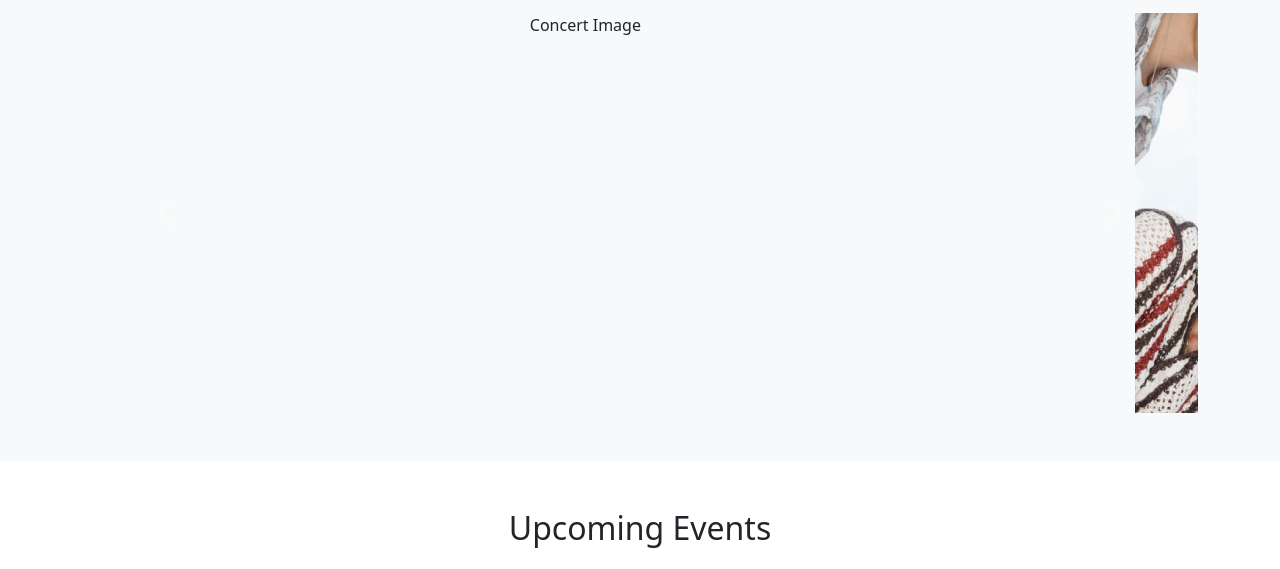
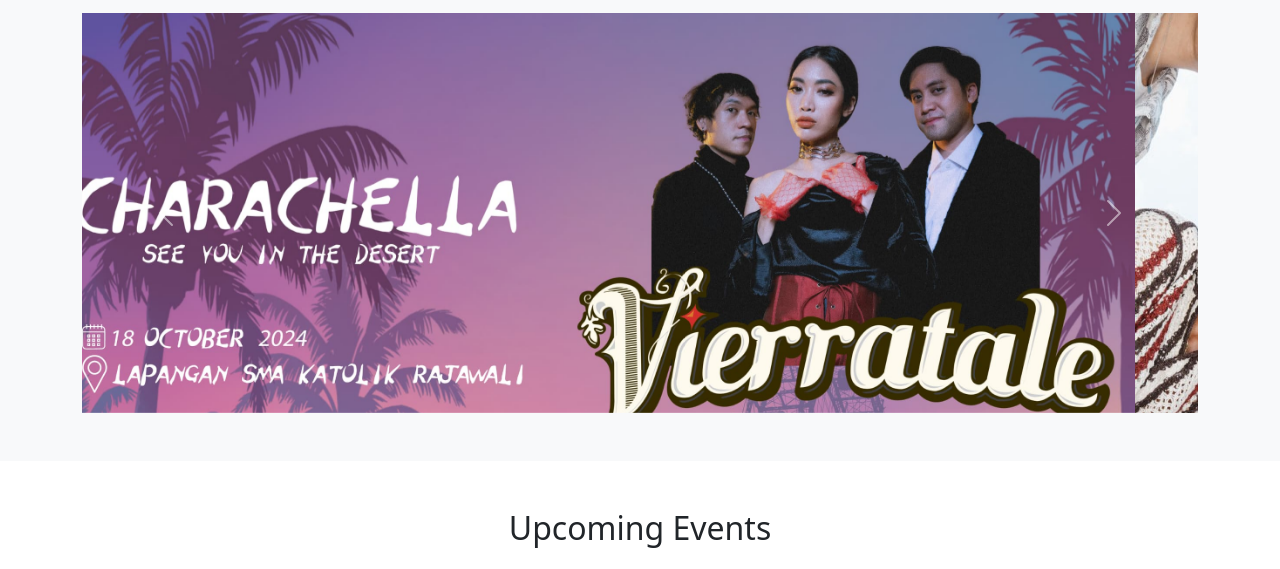
Before and after one commit to Khirinakhairurrooziqina/eventweb6, a plain HTML site: page index.html in a window 1280 px wide. Shown: the part 212-781 px from the top of the page. Drawn offline with nearby package versions, Linux system fonts and the light colour scheme.

Commit message:
Update index.html

```diff
--- a/index.html
+++ b/index.html
@@ -39,7 +39,7 @@
 <div id="carouselExample" class="carousel slide" data-bs-ride="carousel">
   <div class="carousel-inner">
     <div class="carousel-item active">
-      <img src="characella.jng" class="d-block w-100" style="width: 100%; height: 400px; object-fit: cover;" alt="Concert Image">
+      <img src="characella.jpg" class="d-block w-100" style="width: 100%; height: 400px; object-fit: cover;" alt="Concert Image">
     </div>
     <div class="carousel-item">
       <img src="Korea.jpg" class="d-block w-100" style="width: 100%; height: 400px; object-fit: cover;" alt="Korea Event">
```
